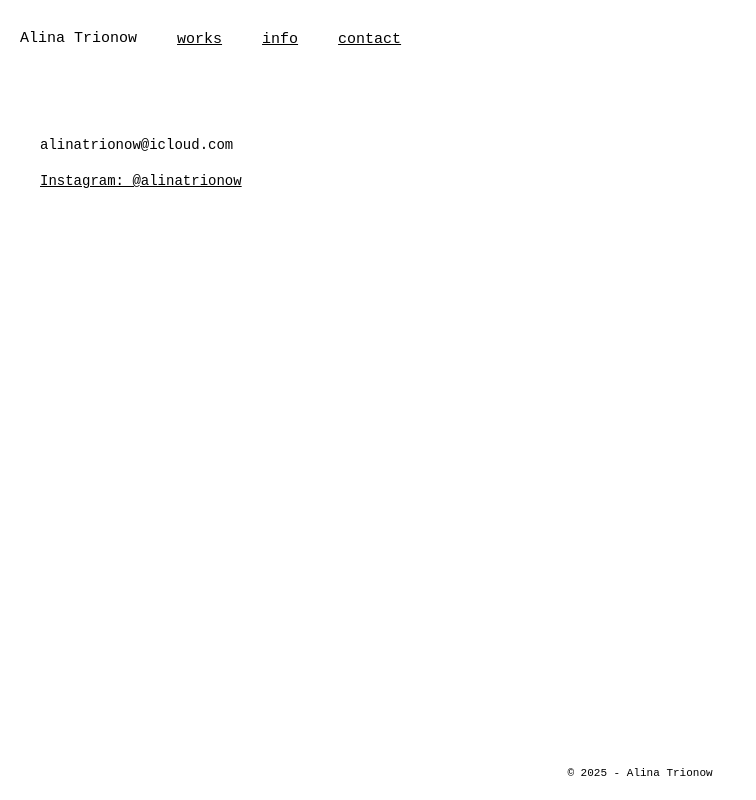
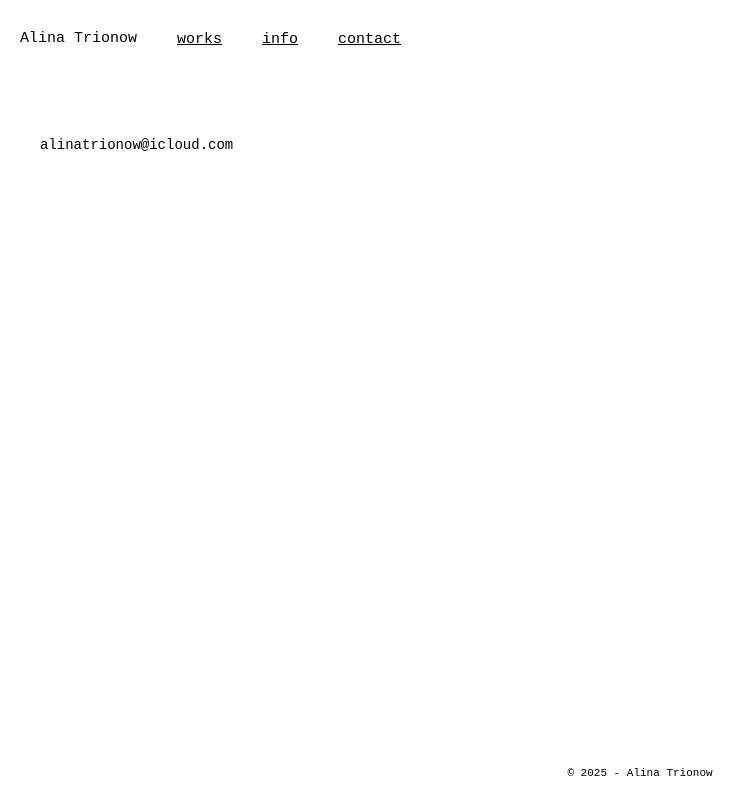
Before and after one commit to alinatrw/Alina-Trionow, a plain HTML site: page contact.html in a window 1280 px wide. Shown: the whole page, without its empty margins (0-756 px from the left). Drawn offline with Linux system fonts and the light colour scheme; a web font is replaced by a local one.

```diff
--- a/contact.html
+++ b/contact.html
@@ -23,8 +23,7 @@
     <main>
 
         <p class="email">alinatrionow@icloud.com</p>
-        <p class="instagram">
-            <a href="https://www.instagram.com/alinatrionow/" target="_blank"> Instagram: @alinatrionow</a>
+
         </p>
 
     </main>
```
Also changed, not shown: 1 other file.
